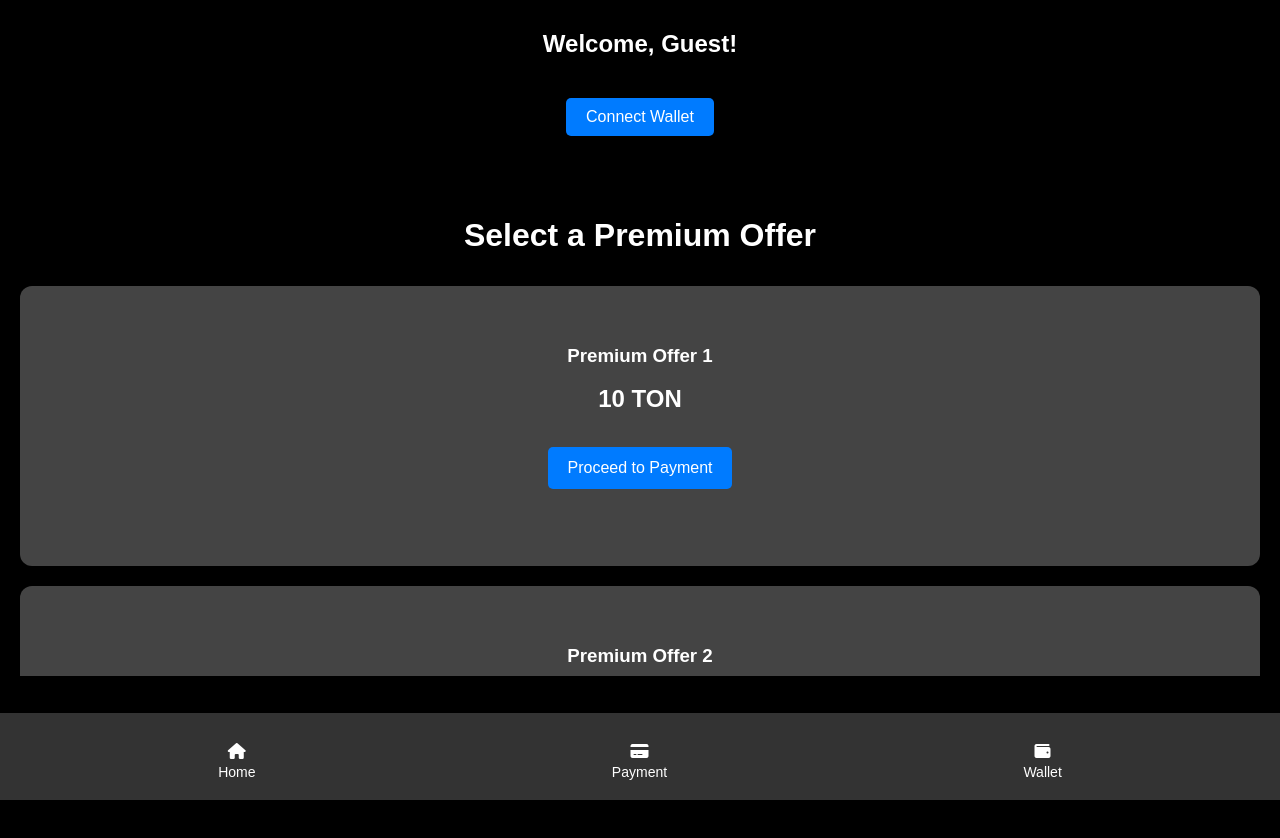
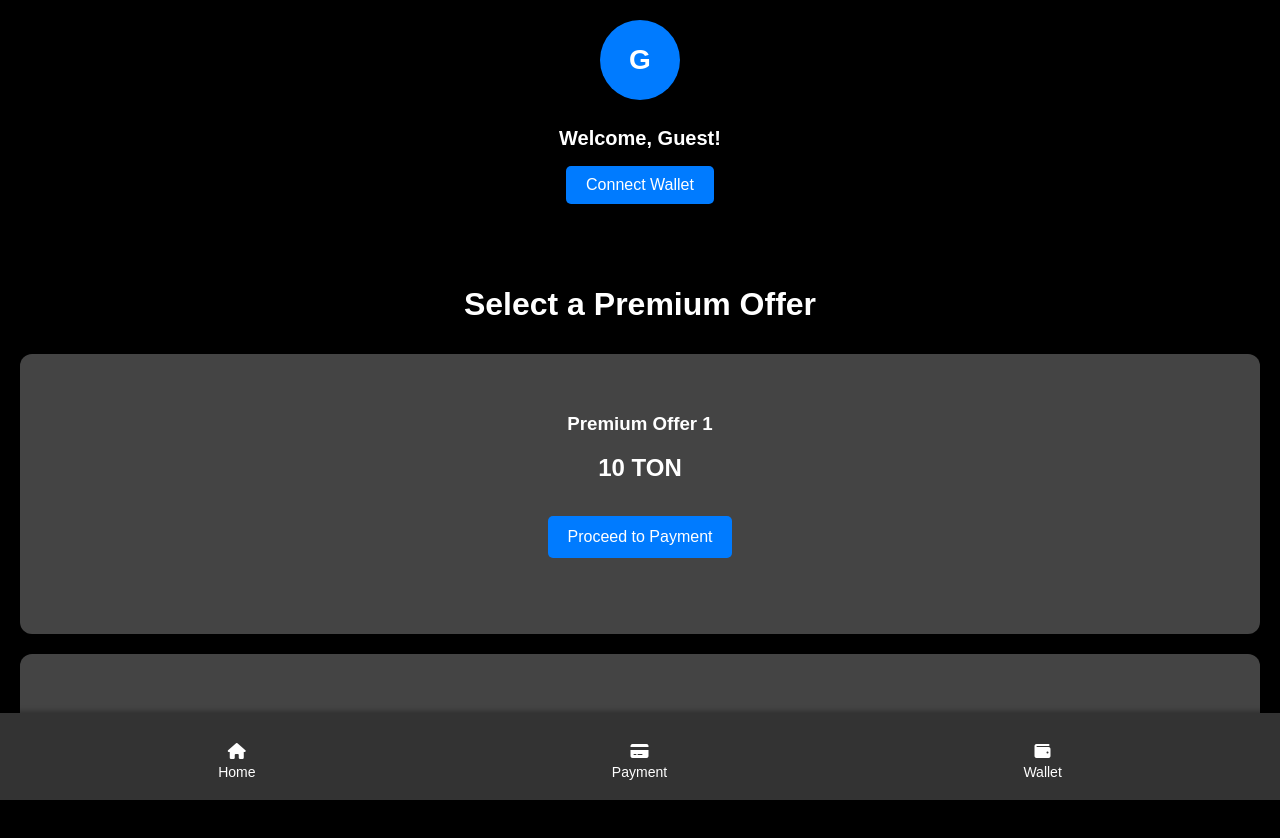
Before and after one commit to biniam55/Fanos_Telegram_Mini_App, a React (Vite) app: page / in a window 1280 px wide. Shown: the top 838 px of the page. Built offline with nearby package versions, Linux system fonts and the light colour scheme.

Commit message:
adding profile picture option

```diff
--- a/src/UserProfile.css
+++ b/src/UserProfile.css
@@ -1,25 +1,34 @@
-/* UserProfile.css */
 .user-profile {
-    text-align: center; /* Center align text */
-    margin: 20px 0; /* Space around the profile */
-}
+    display: flex;
+    align-items: center;
+    flex-direction: column;
+    margin-top: 20px; /* Add space at the top */
+  }
 
-.user-photo {
-    width: 100px; /* Set width for circular photo */
-    height: 100px; /* Set height for circular photo */
-    border-radius: 50%; /* Make the photo circular */
-    object-fit: cover; /* Cover the photo properly */
-    border: 2px solid white; /* Optional: white border */
-}
+  .profile-picture {
+    width: 80px; /* Reduced size */
+    height: 80px;
+    border-radius: 50%;
+    object-fit: cover;
+    margin-bottom: 10px;
+  }
 
-.welcome-message {
-    color: white; /* White text for visibility */
-    font-size: 24px; /* Font size for welcome message */
-    margin-top: 10px; /* Space between photo and message */
-}
-.profile-picture {
-    border-radius: 50%; /* Make the image circular */
-    width: 50px; /* Set a fixed size */
-    height: 50px; /* Set a fixed size */
-    margin-right: 10px; /* Space between the image and username */
+  .fallback-avatar {
+    width: 80px; /* Reduced size */
+    height: 80px;
+    border-radius: 50%;
+    background-color: #007bff; /* Fallback avatar background color */
+    display: flex;
+    justify-content: center;
+    align-items: center;
+    color: white;
+    font-size: 28px; /* Adjusted font size */
+    font-weight: bold;
+    margin-bottom: 10px;
   }
+
+  .welcome-message {
+    font-size: 20px; /* Reduced font size */
+    font-weight: 600;
+    text-align: center; /* Center align the text */
+  }
--- a/src/UserProfile.jsx
+++ b/src/UserProfile.jsx
@@ -1,11 +1,24 @@
-// UserProfile.js
-import React from 'react';
-import './UserProfile.css'; // Import the CSS file for styling
+import React from "react";
+import "./UserProfile.css"; // Import the CSS file for styling
 
 const UserProfile = ({ username, photoUrl }) => {
+  // Get the first letter of the username for the fallback avatar
+  const firstLetter = username ? username.charAt(0).toUpperCase() : "U"; // Default to "U" if username is empty
+
   return (
     <div className="user-profile">
-      {photoUrl && <img src={photoUrl} alt={`${username}'s profile`} className="profile-picture" />} {/* Display profile picture */}
+      {photoUrl ? (
+        <img
+          src={photoUrl}
+          alt={`${username}'s profile`}
+          className="profile-picture"
+        />
+      ) : (
+        // Fallback if no photoUrl: Display a div with the first letter
+        <div className="fallback-avatar">
+          {firstLetter}
+        </div>
+      )}
       <h2 className="welcome-message">Welcome, {username}!</h2>
     </div>
   );
```
